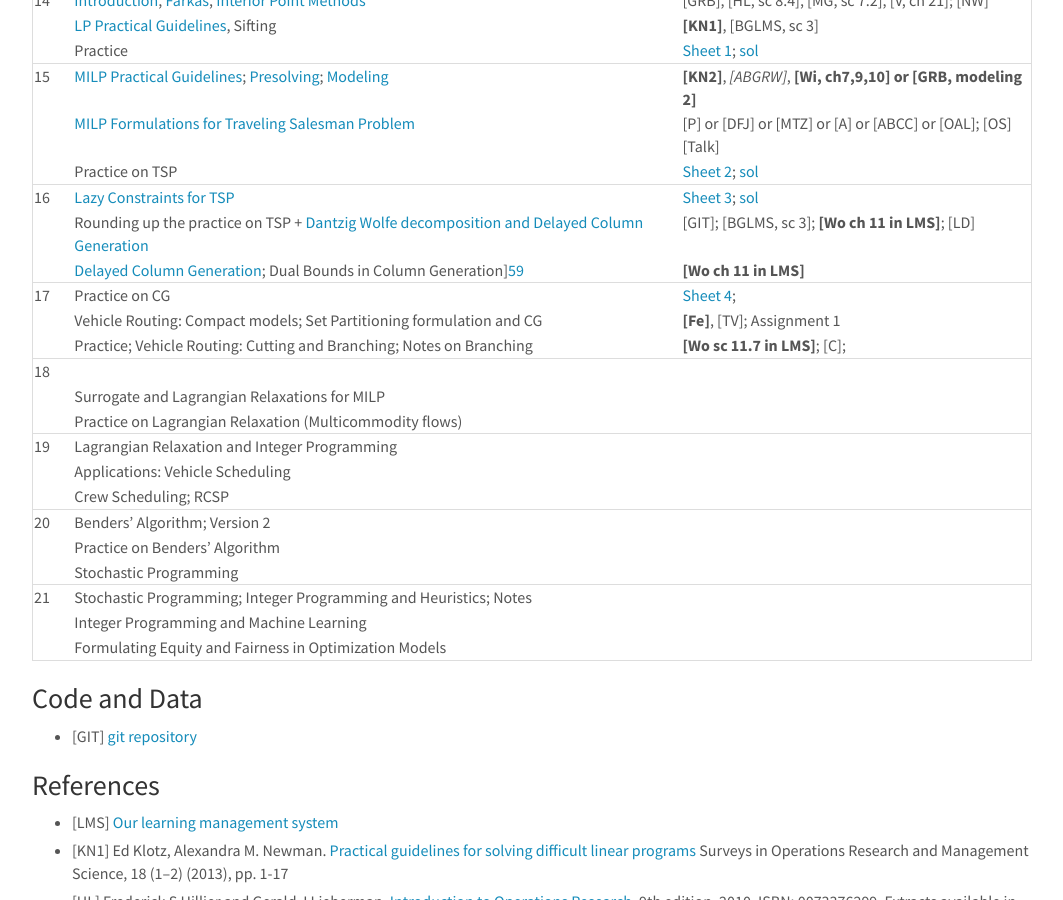
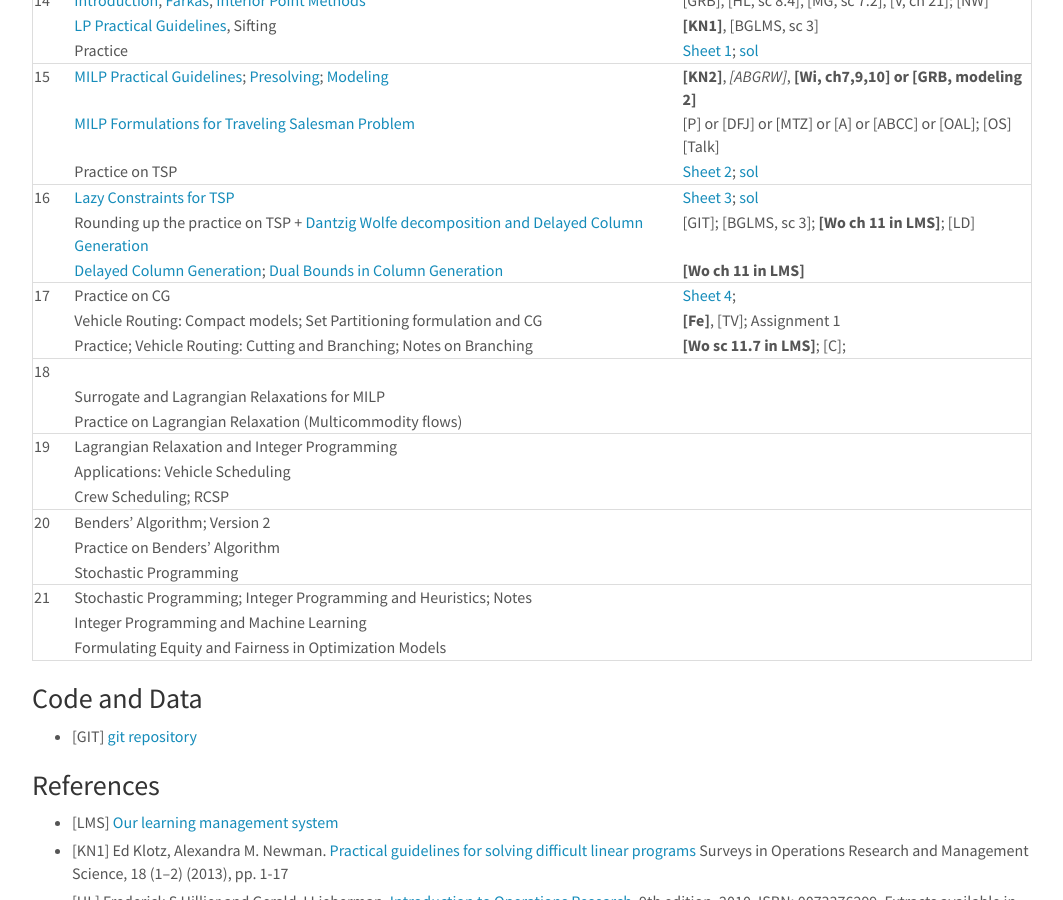
Before and after one commit to DM872/dm872.github.io, a Jekyll site: the page built from index.md, in a window 1280 px wide and 900 px high, scrolled down 591 px. Shown: the whole window, without its empty margins (108-1171 px from the left). Built offline with Jekyll 4.4.1, drawn with Linux system fonts in a browser that asks for light colours; nearby versions of some CDN libraries; comment, search, counter and statistics services are not loaded.

Commit message:
added material

```diff
--- a/index.md
+++ b/index.md
@@ -66,7 +66,7 @@ w3.includeHTML();
 |------+----------------------------------------------------------------------------------------------------+---------------------------------------------------------------|
 |   16 | [Lazy Constraints for TSP][54]                                                                     | [Sheet 3][13]; [sol][83]                                      |
 |      | Rounding up the practice on TSP +  [Dantzig Wolfe decomposition and Delayed Column Generation][58] | [GIT]; [BGLMS, sc 3];  **[Wo ch 11 in LMS]**; [LD]            |
-|      | [Delayed Column Generation][599]; Dual Bounds in Column Generation][59]                                  | **[Wo ch 11 in LMS]**                                         |
+|      | [Delayed Column Generation][599]; [Dual Bounds in Column Generation][59]                                  | **[Wo ch 11 in LMS]**                                         |
 |------+----------------------------------------------------------------------------------------------------+---------------------------------------------------------------|
 |   17 | Practice on CG                                                                                     | [Sheet 4][14];                                                |
 |      | Vehicle Routing: Compact models; Set Partitioning formulation and CG                               | **[Fe]**, [TV];  Assignment 1                                 |
```
